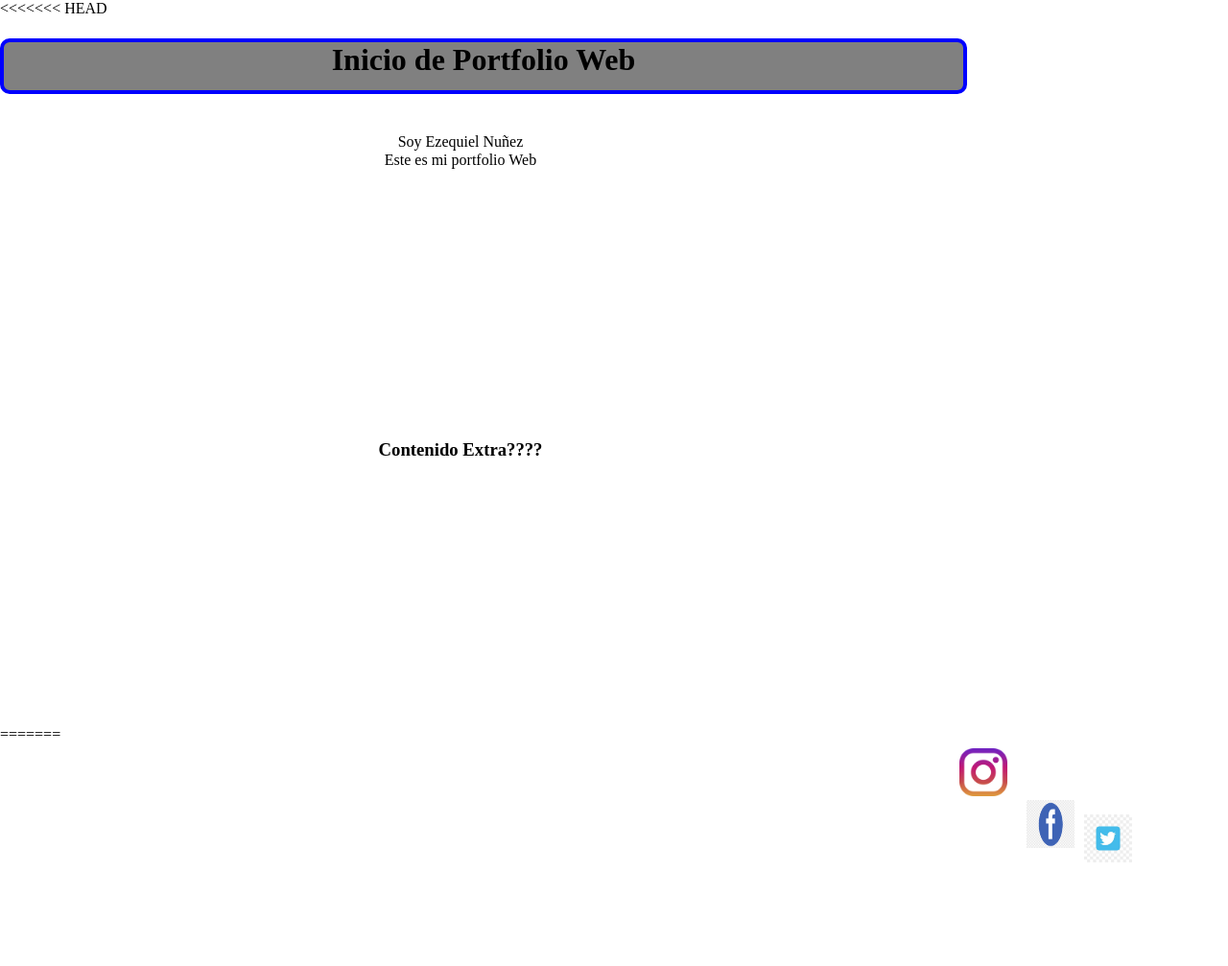
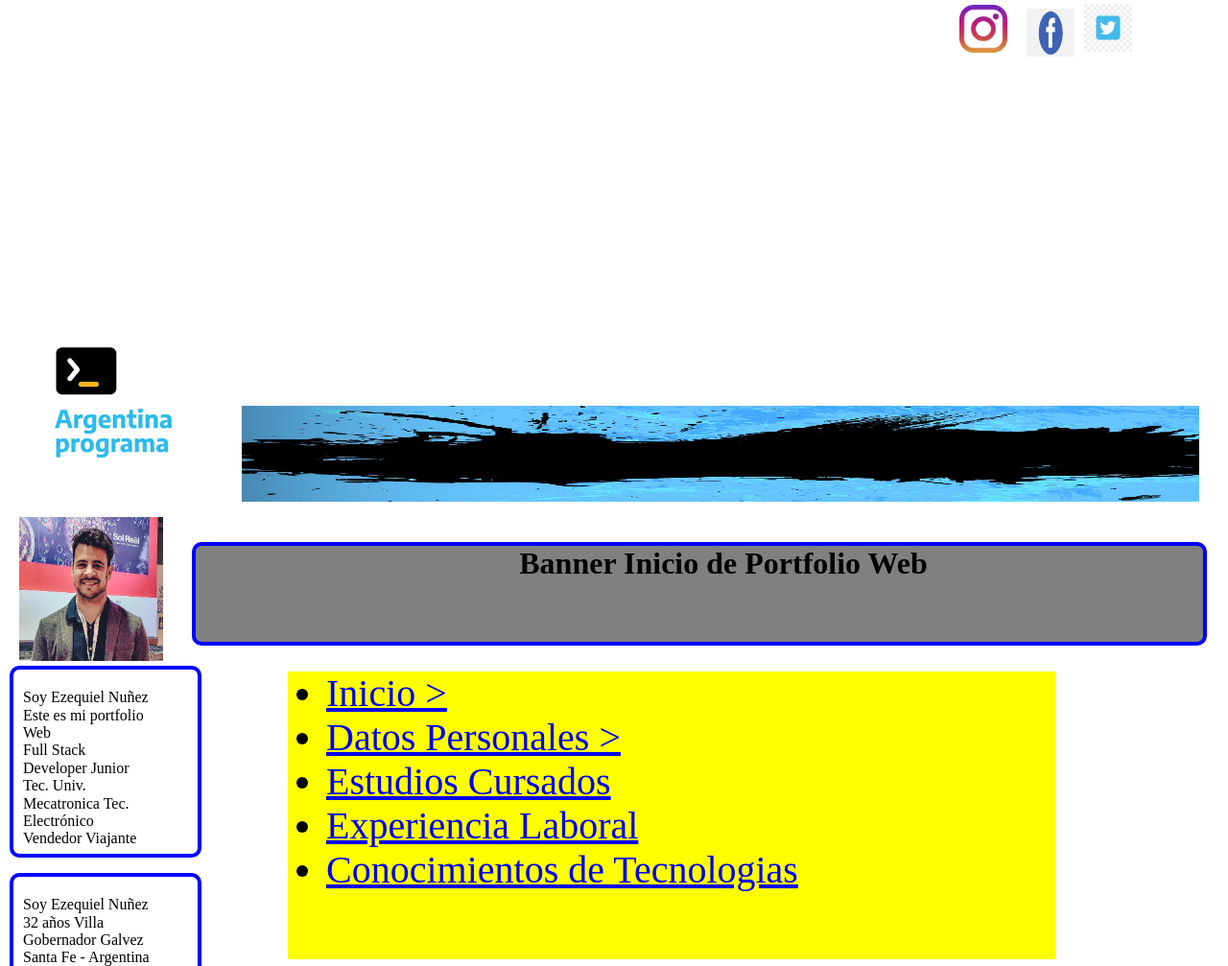
Before and after one commit to Ezenu/portfolio-FrontEnd, a website: page index.html in a window 1280 px wide. Shown: the top 1007 px of the page at 96% size. Drawn offline with Linux system fonts and the light colour scheme.

Commit message:
cambios en div redes

```diff
--- a/index.html
+++ b/index.html
@@ -20,27 +20,6 @@
         <header>
 
         </header>
-<<<<<<< HEAD
-<article>
-    <section>
-        <h1>
-            Inicio de Portfolio Web
-        </h1>
-        <p>
-            Soy Ezequiel Nuñez<br>
-            Este es mi portfolio Web<br>
-
-        </p>
-
-    </section>
-</article>
-<aside>
-    <section>
-        <h3><p>Contenido Extra????</p> </h3>
-
-    </section>
-</aside>
-=======
 
         <article>
             <section>
@@ -49,10 +28,10 @@
                         <div><img src="instagram.png" alt="logo HTML5" class="redesinsta"></div>
                         <div><img src="twitter.png" alt="logo HTML5" class="redestwt"></div>
                         <div><img src="facebook.png" alt="logo HTML5" class="redesface"></div>
-
                     </div>
-                    <img src="banner.jpg" alt="logo HTML5" class="banner">
                 </div>
+                      <h2><img src="banner.jpg" alt="logo HTML5" class="banner">
+                      </h2>
                 <div>
                     <img src="Ico-arg-prog.png" alt="logo HTML5" class="i-arg-prog">
                 </div>
@@ -99,6 +78,5 @@
             <a href="https://twitter.com/Ezetuiter"> Twitter</a>
         </footer>
         <h2 id="codigo" ></h2>
->>>>>>> 4281c14db78a4791f48caf90267401ecbc1dfbbe
     </body>
 </html>
--- a/styles.css
+++ b/styles.css
@@ -13,6 +13,11 @@
     margin-top: 200px;
     display:block;
     position: static;
+    top: 0px;
+    bottom:0 px;
+    right: 0px;
+    left:0px ;
+
 }
 .iniport {
     height:100px ;
@@ -32,11 +37,11 @@
 
 }
 .banner {
-    height:100px ;
+    height:100px;
     width: 1000px;
     display: inline-block;
     position:relative;
-    top: 200px;
+    top: 240px;
     bottom:0 px;
     right: 0px;
     left:250px ;
@@ -132,9 +137,16 @@
     font-size: 40px;
 
 }
-.redesface{
+.redes{
     height: 50px;
     width: 50px;
+    position: relative;
+    display: inline-block;
+    top: 0px;
+    bottom:0 px;
+    right: 0px;
+    left:0px ;
+
 }
 .redesinsta{
     height: 50px;
@@ -150,7 +162,7 @@
     height: 50px;
     width: 50px;
     position:relative;
-    top: -50px;
+    top: -100px;
     bottom:0 px;
     right: 0px;
     left:1070px ;
@@ -160,7 +172,7 @@
     height: 50px;
     width: 50px;
     position:relative;
-    top: 20px;
+    top: -50px;
     bottom:0 px;
     right: 0px;
     left:1130px ;
```
